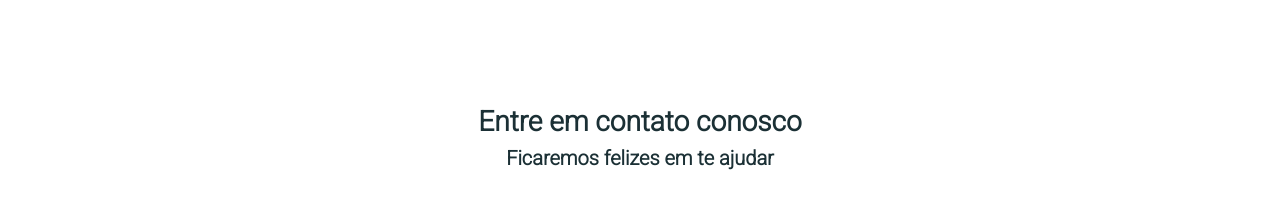
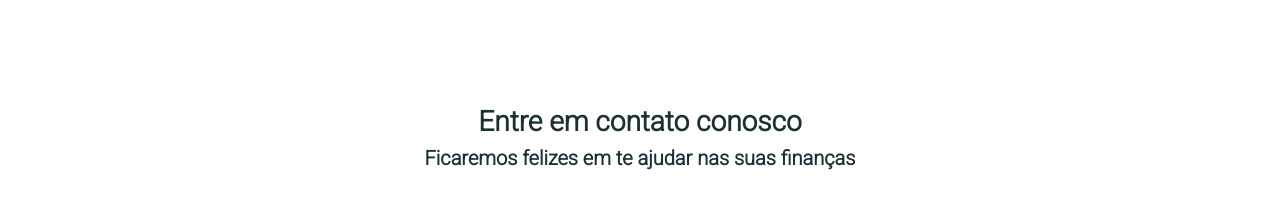
Before and after one commit to Jbrocanelli/telas-fiap, a plain HTML site: page index.html in a window 1280 px wide. Shown: the part 2223-2422 px from the top of the page. Drawn offline with nearby package versions, Linux system fonts and the light colour scheme.

Commit message:
changed h3 content

```diff
--- a/index.html
+++ b/index.html
@@ -232,7 +232,7 @@
   <!--contato-->
   <section class="container my-5 contato" id="contato"></section>
   <h3 class="my-title text-center my-mt">Entre em contato conosco</h3>
-  <h5 class="text-center my-title mb-4">Ficaremos felizes em te ajudar</h5>
+  <h5 class="text-center my-title mb-4">Ficaremos felizes em te ajudar nas suas finanças</h5>
   <div class="row d-flex align-items-center justify-content-center">
     <div class="col-lg-3 my-2 text-center">
       <div class="card border-0">
```
